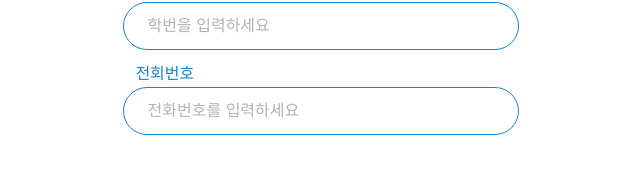
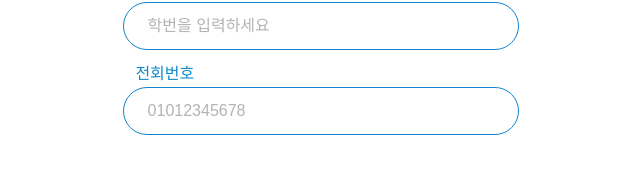
Before and after one commit to uosogong/FrontEnd, a React (Vite) app: page /signup in a window 1280 px wide. Shown: the part 486-659 px from the top of the page, without its empty margins (319-959 px from the left). Built offline with nearby package versions, Linux system fonts and the light colour scheme.

Commit message:
fix: 전화번호 placeholder 텍스트 수정

```diff
--- a/src/constants/JoinForm.js
+++ b/src/constants/JoinForm.js
@@ -48,7 +48,7 @@ const JOIN_FORM = [
     info: [
       {
         type: 'text',
-        placeholder: '전화번호를 입력하세요',
+        placeholder: '01012345678',
         name: 'phoneNum',
       },
     ],
```
